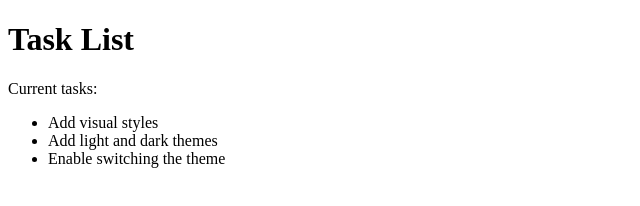
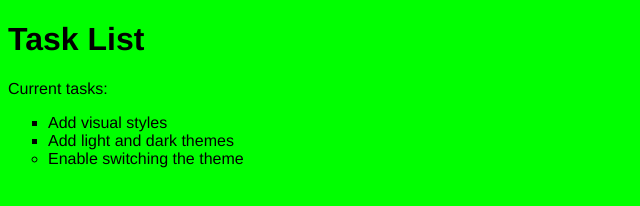
Before and after one commit to polyukhovich-olexandr/simple-list-of-tasks-js, a plain HTML site: page index.html in a window 1280 px wide. Shown: the whole page, without its empty margins (0-640 px from the left). Drawn offline with Linux system fonts and the light colour scheme.

Commit message:
added basic css

```diff
--- a/index.html
+++ b/index.html
@@ -7,7 +7,7 @@
         <title>Task List</title>
         <link rel="stylesheet" href="main.css">
       </head>
-      <body>
+      <body class="light-theme">
         <h1>Task List</h1>
         <p id="msg">Current tasks:</p>
         <ul>
--- a/main.css
+++ b/main.css
@@ -0,0 +1,29 @@
+:root {
+    --green: #00FF00;
+    --white: #FFFFFF;
+    --black: #000000;
+  }
+
+  body {
+    background: var(--bg);
+    color: var(--fontColor);
+    font-family: helvetica;
+  }
+
+  li {
+    list-style: circle;
+  }
+
+  .list {
+    list-style: square;
+  }
+
+  .light-theme {
+    --bg: var(--green);
+    --fontColor: var(--black);
+  }
+
+  .dark-theme {
+    --bg: var(--black);
+    --fontColor: var(--green);
+  }
```
